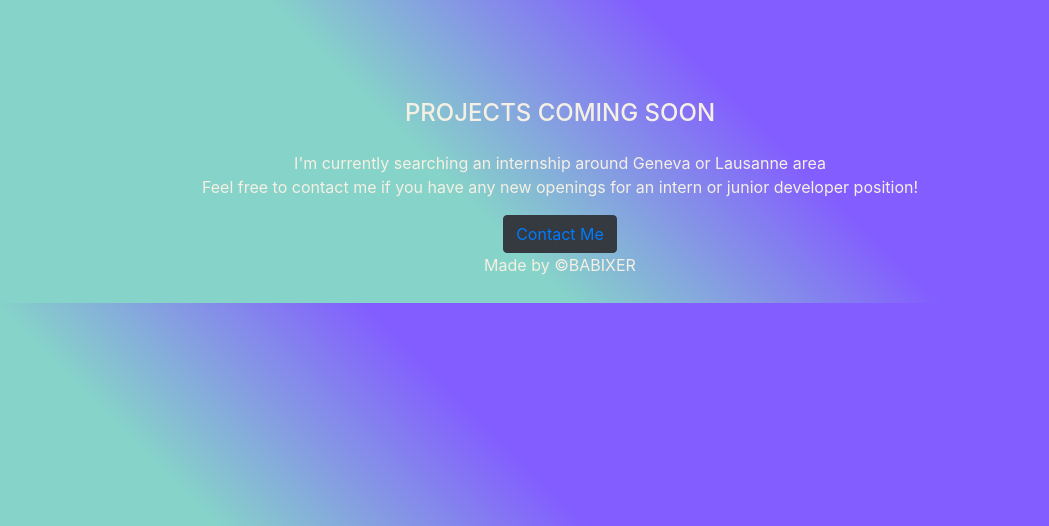
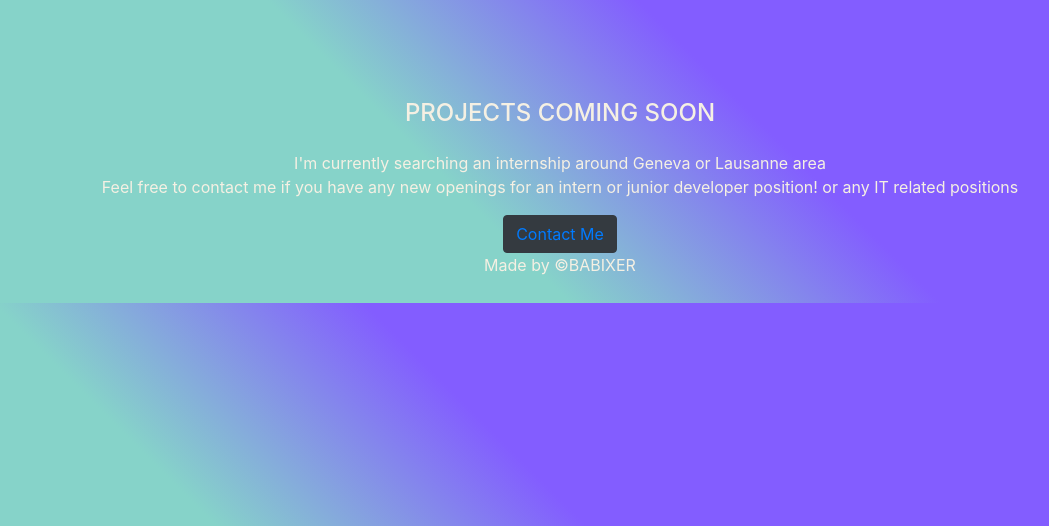
Before and after one commit to babixer/Site, a plain HTML site: page index.html in a window 1280 px wide. Shown: the part 274-800 px from the top of the page, without its empty margins (80-1129 px from the left). Drawn offline with nearby package versions, Linux system fonts and the light colour scheme.

Commit message:
Update index.html

```diff
--- a/index.html
+++ b/index.html
@@ -36,7 +36,7 @@
             <p class="contactMe">
                 I'm currently searching an internship around Geneva or Lausanne area
                 <br>
-                Feel free to contact me if you have any new openings for an intern or junior developer position!</p>
+                Feel free to contact me if you have any new openings for an intern or junior developer position! or any IT related positions </p>
             <button type="button" class="btn btn-dark"><a href="mailto:babixerco@gmail.com">Contact Me</a> </button>
             <br>
             <p>Made by ©BABIXER <p>
```
